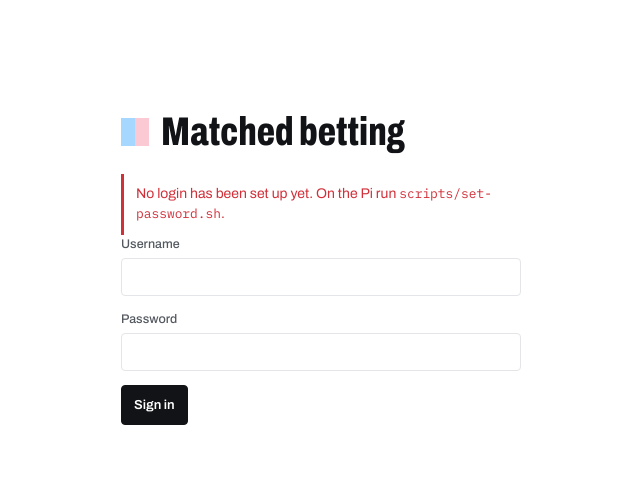
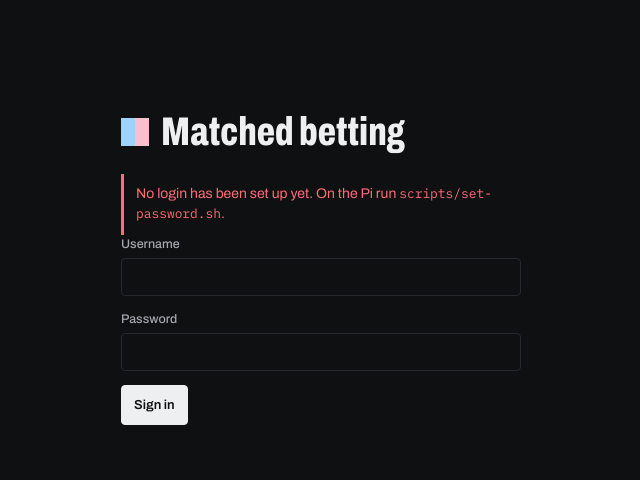
Before and after one commit to sbd1017/matched-betting-dashboard, a FastAPI app: page /bets/login?next=/bets/ in a window 1280 px wide. Shown: the top 480 px of the page, without its empty margins (319-959 px from the left). Run offline with FastAPI, Linux system fonts and the light colour scheme; parts of the project's set-up code (start-up, migrations or seed data) failed here and were passed over.

Commit message:
Dark by default on every device; light is opt-in from the theme toggle

```diff
--- a/bets/static/design.css
+++ b/bets/static/design.css
@@ -15,34 +15,27 @@
 @font-face{font-family:"IBM Plex Mono";src:url("fonts/IBMPlexMono-SemiBold.woff2") format("woff2");font-weight:600;font-display:swap}
 
 /* ---------- tokens ---------- */
+/* Dark by default on every device. Light is opt-in only, through the theme toggle (data-theme="light"). */
 :root{
-  --bg:#FFFFFF; --sunk:#F3F4F5; --ink:#111316; --ink-2:#53585F; --ink-3:#8E939A; --rule:#E3E5E8; --rule-strong:#111316;
-  --back:#A6D8FF; --back-deep:#0A3152; --back-wash:#E6F3FF;      /* bookmaker / back side */
-  --lay:#FAC9D4;  --lay-deep:#5A1427;  --lay-wash:#FDECEF;       /* exchange / lay side */
-  --gain:#0A7A4F; --loss:#D0303A; --loss-wash:#FDECEC; --warn:#B76E00; --warn-wash:#FFF4E0;
-  --btn:#111316; --btn-ink:#FFFFFF; --scrim:rgba(17,19,22,.35);
+  --bg:#0F1012; --sunk:#18191C; --ink:#EEEFF1; --ink-2:#A4A8AE; --ink-3:#6E737A; --rule:#26282C; --rule-strong:#EEEFF1;
+  --back:#9DD3FF; --back-deep:#062540; --back-wash:#132535;      /* bookmaker / back side */
+  --lay:#F8BFCD;  --lay-deep:#4B0F20; --lay-wash:#2E1820;        /* exchange / lay side */
+  --gain:#45C78B; --loss:#FF6B76; --loss-wash:#2C1517; --warn:#F0A73A; --warn-wash:#2A2010;
+  --btn:#EEEFF1; --btn-ink:#0F1012; --scrim:rgba(0,0,0,.55);
   --f:"Archivo", "Helvetica Neue", Arial, sans-serif;
   --f-mono:"IBM Plex Mono", ui-monospace, Menlo, monospace;
   --money-stretch:66%;          /* condensed width used for every money figure */
   --gutter:32px; --col-gap:56px; --section-pad:34px;
   --r:4px;                      /* the only radius for controls; ladder cells use 2px */
+  color-scheme:dark;
+}
+:root[data-theme="light"]{
+  --bg:#FFFFFF; --sunk:#F3F4F5; --ink:#111316; --ink-2:#53585F; --ink-3:#8E939A; --rule:#E3E5E8; --rule-strong:#111316;
+  --back:#A6D8FF; --back-deep:#0A3152; --back-wash:#E6F3FF;
+  --lay:#FAC9D4;  --lay-deep:#5A1427;  --lay-wash:#FDECEF;
+  --gain:#0A7A4F; --loss:#D0303A; --loss-wash:#FDECEC; --warn:#B76E00; --warn-wash:#FFF4E0;
+  --btn:#111316; --btn-ink:#FFFFFF; --scrim:rgba(17,19,22,.35);
   color-scheme:light;
-}
-@media (prefers-color-scheme: dark){
-  :root:not([data-theme="light"]){
-    --bg:#0F1012; --sunk:#18191C; --ink:#EEEFF1; --ink-2:#A4A8AE; --ink-3:#6E737A; --rule:#26282C; --rule-strong:#EEEFF1;
-    --back:#9DD3FF; --back-deep:#062540; --back-wash:#132535;
-    --lay:#F8BFCD;  --lay-deep:#4B0F20; --lay-wash:#2E1820;
-    --gain:#45C78B; --loss:#FF6B76; --loss-wash:#2C1517; --warn:#F0A73A; --warn-wash:#2A2010;
-    --btn:#EEEFF1; --btn-ink:#0F1012; --scrim:rgba(0,0,0,.55); color-scheme:dark;
-  }
-}
-:root[data-theme="dark"]{
-  --bg:#0F1012; --sunk:#18191C; --ink:#EEEFF1; --ink-2:#A4A8AE; --ink-3:#6E737A; --rule:#26282C; --rule-strong:#EEEFF1;
-  --back:#9DD3FF; --back-deep:#062540; --back-wash:#132535;
-  --lay:#F8BFCD;  --lay-deep:#4B0F20; --lay-wash:#2E1820;
-  --gain:#45C78B; --loss:#FF6B76; --loss-wash:#2C1517; --warn:#F0A73A; --warn-wash:#2A2010;
-  --btn:#EEEFF1; --btn-ink:#0F1012; --scrim:rgba(0,0,0,.55); color-scheme:dark;
 }
 
 /* ---------- base ---------- */
@@ -154,8 +147,7 @@ a.row:hover h3{text-decoration:underline;text-underline-offset:3px}
 .kind b{font:600 11.5px/1 var(--f);letter-spacing:.02em}
 .kind span{font:500 13px var(--f-mono)}
 .k-red b,.k-red span{color:var(--loss)} .k-amb b,.k-amb span{color:var(--warn)} .k-ink b{color:var(--ink-2)} .k-blue b{color:var(--back-deep)} .k-green b{color:var(--gain)}
-:root[data-theme="dark"] .k-blue b{color:var(--back)}
-@media (prefers-color-scheme: dark){:root:not([data-theme="light"]) .k-blue b{color:var(--back)}}
+:root:not([data-theme="light"]) .k-blue b{color:var(--back)}
 .row h3{font:600 15px/1.3 var(--f)}
 .row h3 em{font-style:normal;font-weight:400;color:var(--ink-3);font-size:13px;margin-left:6px}
 .row p{margin:3px 0 0;color:var(--ink-2);font-size:13px}
@@ -460,8 +452,7 @@ a.item:hover .item-main b{text-decoration:underline;text-underline-offset:3px}
 .pill{display:inline-flex;align-items:center;gap:6px;font-size:12px;font-weight:600;color:var(--ink-2);white-space:nowrap}
 .pill::before{content:"";width:7px;height:7px;background:currentColor;flex:none}
 .pill.ok{color:var(--gain)} .pill.bad{color:var(--loss)} .pill.warn{color:var(--warn)} .pill.info{color:var(--back-deep)}
-:root[data-theme="dark"] .pill.info{color:var(--back)}
-@media (prefers-color-scheme: dark){:root:not([data-theme="light"]) .pill.info{color:var(--back)}}
+:root:not([data-theme="light"]) .pill.info{color:var(--back)}
 
 /* plain lists, checks, audit trail */
 .list{list-style:none;margin:0;padding:0}
--- a/bets/static/theme.js
+++ b/bets/static/theme.js
@@ -1,7 +1,7 @@
-/* Apply the saved theme before the page paints (system / light / dark). Toggle lives in app.js. */
+/* Apply the saved theme before the page paints. Dark is the default; light is opt-in. Toggle lives in app.js. */
 (function () {
   "use strict";
   var t = null;
-  try { t = window.localStorage.getItem("mb-theme"); } catch (e) { /* storage blocked: follow the system */ }
-  if (t === "light" || t === "dark") document.documentElement.setAttribute("data-theme", t);
+  try { t = window.localStorage.getItem("mb-theme"); } catch (e) { /* storage blocked: stay dark */ }
+  if (t === "light") document.documentElement.setAttribute("data-theme", "light");
 })();
--- a/bets/templates/base.html
+++ b/bets/templates/base.html
@@ -5,9 +5,8 @@
   <meta name="viewport" content="width=device-width, initial-scale=1, viewport-fit=cover">
   <meta name="csrf-token" content="{{ csrf }}">
   <meta name="app-base" content="{{ BASE }}">
-  <meta name="color-scheme" content="light dark">
-  <meta name="theme-color" content="#ffffff" media="(prefers-color-scheme: light)">
-  <meta name="theme-color" content="#0f1012" media="(prefers-color-scheme: dark)">
+  <meta name="color-scheme" content="dark">
+  <meta name="theme-color" content="#0f1012">
   <meta name="apple-mobile-web-app-capable" content="yes">
   <meta name="mobile-web-app-capable" content="yes">
   <meta name="apple-mobile-web-app-status-bar-style" content="default">
@@ -18,9 +17,9 @@
   <link rel="icon" href="{{ u('/static/icon.svg') }}" type="image/svg+xml">
   <link rel="apple-touch-icon" href="{{ u('/static/icon.svg') }}">
   <link rel="preload" href="{{ u('/static/fonts/Archivo-Variable.woff2') }}" as="font" type="font/woff2" crossorigin>
-  <link rel="stylesheet" href="{{ u('/static/design.css') }}?v=19">
-  {% block scripts %}<script src="{{ u('/static/theme.js') }}?v=4"></script>
-  <script src="{{ u('/static/app.js') }}?v=10" defer></script>{% endblock %}
+  <link rel="stylesheet" href="{{ u('/static/design.css') }}?v=20">
+  {% block scripts %}<script src="{{ u('/static/theme.js') }}?v=5"></script>
+  <script src="{{ u('/static/app.js') }}?v=11" defer></script>{% endblock %}
 </head>
 <body>
 {% set nav = [('/', 'Dashboard', ''), ('/operations', 'Operations', 'operations'), ('/profit', 'Profit', ''), ('/positions', 'Positions', 'positions'), ('/offers', 'Offers', 'offers'),
@@ -40,7 +39,7 @@
       <a class="ib" href="{{ u('/search') }}" aria-label="Search" title="Search (⌘K)"><svg viewBox="0 0 24 24" width="17" height="17" fill="none" stroke="currentColor" stroke-width="1.8" stroke-linecap="round" aria-hidden="true"><circle cx="11" cy="11" r="7"/><path d="M20 20l-4-4"/></svg></a>
       <button class="ib" type="button" data-drawer-open="calc" aria-label="Lay calculator" title="Lay calculator (C)"><svg viewBox="0 0 24 24" width="17" height="17" fill="none" stroke="currentColor" stroke-width="1.8" stroke-linecap="round" stroke-linejoin="round" aria-hidden="true"><rect x="5" y="3" width="14" height="18" rx="1"/><path d="M8 7h8M8 11h2M12 11h2M16 11h0M8 15h2M12 15h2M8 18h6"/></svg></button>
       <a class="ib" href="{{ u('/help') }}" aria-label="Help" title="Help: what the figures mean"><svg viewBox="0 0 24 24" width="17" height="17" fill="none" stroke="currentColor" stroke-width="1.8" stroke-linecap="round" aria-hidden="true"><circle cx="12" cy="12" r="9"/><path d="M9.5 9.5a2.5 2.5 0 1 1 3.5 2.3c-.6.3-1 .9-1 1.6V14M12 17.5h0"/></svg></a>
-      <button class="ib" type="button" data-theme-toggle aria-label="Switch between system, light and dark theme" title="Theme"><svg viewBox="0 0 24 24" width="17" height="17" fill="none" stroke="currentColor" stroke-width="1.8" aria-hidden="true"><circle cx="12" cy="12" r="9"/><path d="M12 3a9 9 0 0 1 0 18z" fill="currentColor"/></svg></button>
+      <button class="ib" type="button" data-theme-toggle aria-label="Switch between dark and light theme" title="Theme"><svg viewBox="0 0 24 24" width="17" height="17" fill="none" stroke="currentColor" stroke-width="1.8" aria-hidden="true"><circle cx="12" cy="12" r="9"/><path d="M12 3a9 9 0 0 1 0 18z" fill="currentColor"/></svg></button>
       <form method="post" action="{{ u('/logout') }}" class="signout"><input type="hidden" name="csrf_token" value="{{ csrf }}"><button class="ib" aria-label="Sign out" title="Sign out"><svg viewBox="0 0 24 24" width="17" height="17" fill="none" stroke="currentColor" stroke-width="1.8" stroke-linecap="round" stroke-linejoin="round" aria-hidden="true"><path d="M15 4h4v16h-4M10 8l-4 4 4 4M6 12h10"/></svg></button></form>
       <a class="btn k" href="{{ u('/quick-add') }}">Quick add</a>
     </div>
--- a/bets/web.py
+++ b/bets/web.py
@@ -415,8 +415,8 @@ def create_app(settings: Settings | None = None) -> FastAPI:
     @router.get("/manifest.webmanifest")
     def manifest():
         return JSONResponse({"name": "Matched betting", "short_name": "Bets", "start_url": BASE + "/",
-                             "scope": BASE + "/", "display": "standalone", "background_color": "#ffffff",
-                             "theme_color": "#ffffff",
+                             "scope": BASE + "/", "display": "standalone", "background_color": "#0f1012",
+                             "theme_color": "#0f1012",
                              "icons": [{"src": BASE + "/static/icon.svg", "sizes": "any", "type": "image/svg+xml"}]},
                             media_type="application/manifest+json")
 
```
Also changed, not shown: bets/static/app.js (+6 -6 lines), docs/design/README.md.
